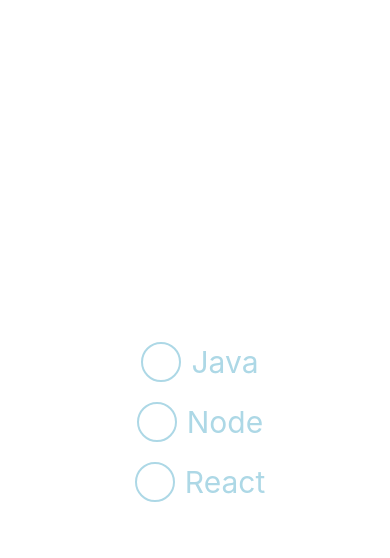
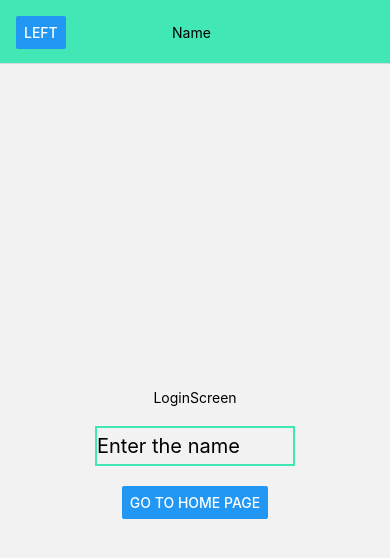
Before and after one commit to Asishpatra34/raect-native-core-basics, a React Native app: screen / in a window 390 px wide. Shown: the top 558 px of the page. Built offline with nearby package versions, Linux system fonts and the light colour scheme.

Commit message:
Implemented Stack Navigation

```diff
--- a/App.tsx
+++ b/App.tsx
@@ -18,11 +18,12 @@
 import Grid from './src/screens/Grid';
 import Form from './src/screens/Form';
 import MyList from './src/screens/MyList';
+import MyStackNavigation from './src/screens/MyStackNavigation';
 
 const App = () => {
   return (
     <SafeAreaView style={{flex: 1}}>
-      <MyTouchableOpacity />
+      <MyStackNavigation />
     </SafeAreaView>
   );
 };
--- a/package.json
+++ b/package.json
@@ -10,8 +10,12 @@
     "test": "jest"
   },
   "dependencies": {
+    "@react-navigation/native": "^6.1.9",
+    "@react-navigation/native-stack": "^6.9.17",
     "react": "18.2.0",
-    "react-native": "0.73.1"
+    "react-native": "0.73.1",
+    "react-native-safe-area-context": "^4.8.2",
+    "react-native-screens": "^3.29.0"
   },
   "devDependencies": {
     "@babel/core": "^7.20.0",
--- /dev/null
+++ b/src/screens/MyStackNavigation.tsx
@@ -0,0 +1,87 @@
+import {Button, Text, TextInput, View} from 'react-native';
+import {NavigationContainer} from '@react-navigation/native';
+import {createNativeStackNavigator} from '@react-navigation/native-stack';
+import {Colors} from 'react-native/Libraries/NewAppScreen';
+import {useState} from 'react';
+
+const Stack = createNativeStackNavigator();
+const MyStackNavigation = () => {
+  return (
+    <View style={{flex: 1}}>
+      <NavigationContainer>
+        <Stack.Navigator
+          screenOptions={{
+            headerStyle: {
+              backgroundColor: 'green',
+            },
+            headerTintColor: 'white',
+            headerTitleStyle: {
+              fontSize: 20,
+            },
+          }}>
+          <Stack.Screen
+            name="Login"
+            component={Login}
+            options={{
+              headerTitle: () => <Button title="left" />,
+              headerRight: () => <Header />,
+              title: 'User Login',
+              headerStyle: {
+                backgroundColor: '#41e8b6',
+              },
+              headerTitleStyle: {
+                fontSize: 20,
+                color: 'white',
+              },
+            }}
+          />
+          <Stack.Screen name="Home" component={Home} />
+        </Stack.Navigator>
+      </NavigationContainer>
+    </View>
+  );
+};
+
+const Home = (props: any) => {
+  const {name, age} = props.route.params;
+  return (
+    <View style={{flex: 1, justifyContent: 'center', alignItems: 'center'}}>
+      <Text>HomeScreen</Text>
+      <Text>HomeScreen: {name}</Text>
+      <Text>HomeScreen: {age}</Text>
+    </View>
+  );
+};
+
+const Login = (props: any) => {
+  const [name, setName] = useState('');
+  const age = 20;
+
+  return (
+    <View style={{flex: 1, justifyContent: 'center', alignItems: 'center'}}>
+      <Text>LoginScreen</Text>
+      <TextInput
+        style={{
+          fontSize: 20,
+          borderColor: '#41e8b6',
+          borderWidth: 2,
+          margin: 20,
+          width: 200,
+          height: 40,
+        }}
+        placeholder="Enter the name"
+        onChangeText={text => setName(text)}
+      />
+      <Button
+        title="Go to Home Page"
+        onPress={() => props.navigation.navigate('Home', {name, age})}
+      />
+    </View>
+  );
+};
+
+const Header = () => {
+  return <TextInput placeholder="Name" />;
+};
+
+export default MyStackNavigation;
```
Also changed, not shown: 2 other files (tests, documents, lock files or other folders).
